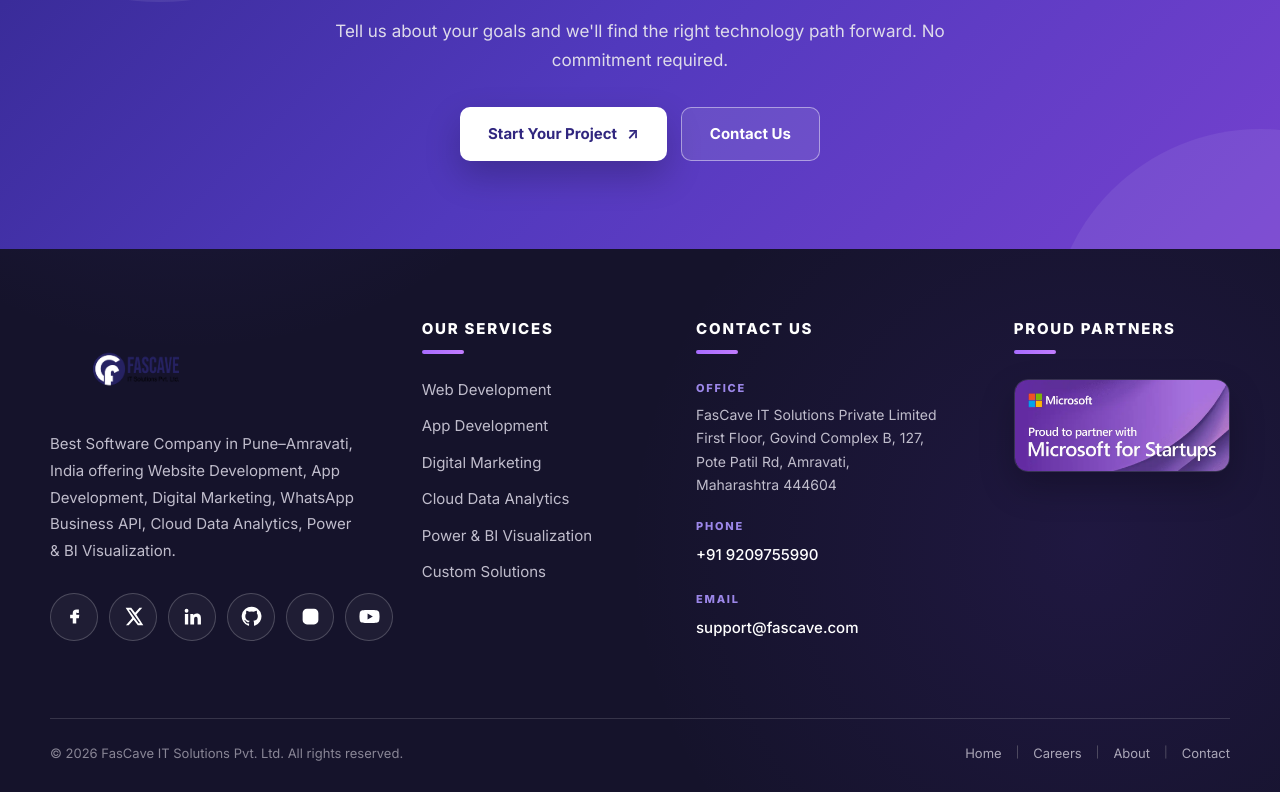
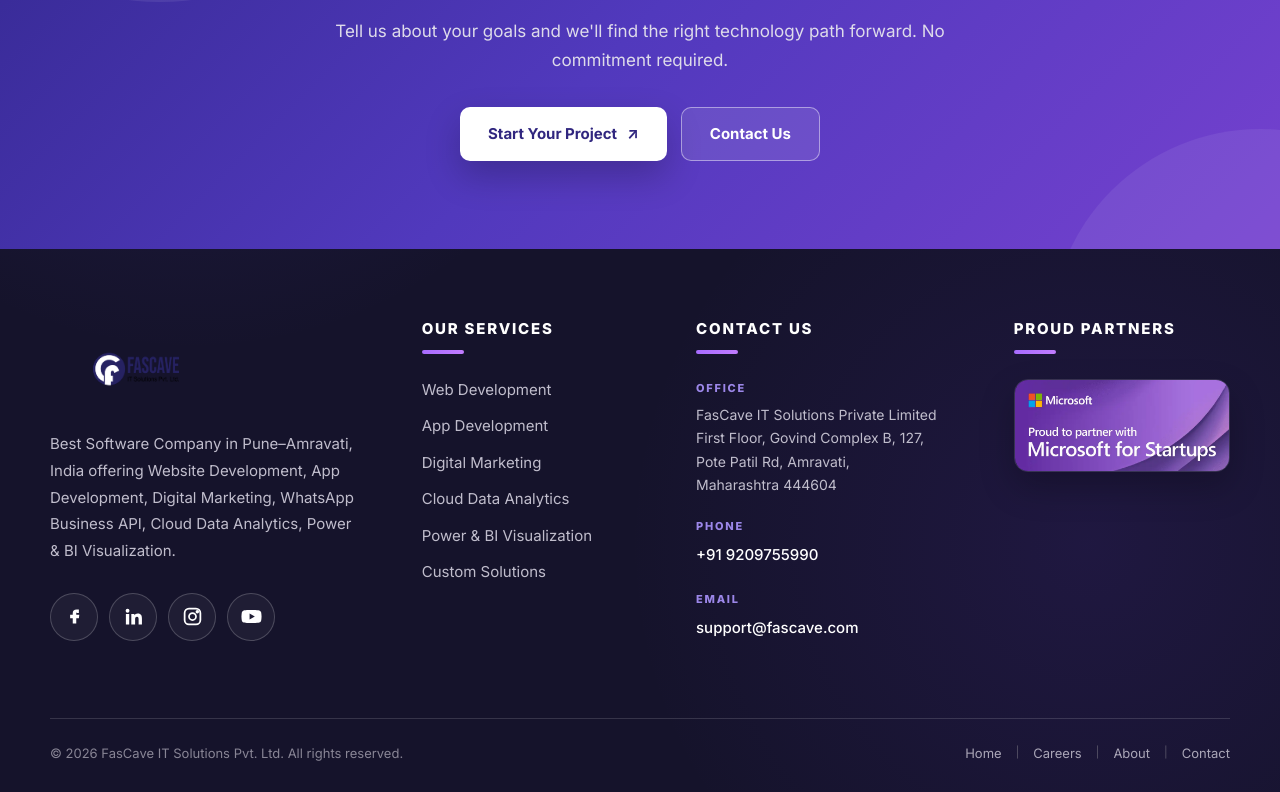
Before and after one commit to PiyushGhonge2006/fascave-website, a React (Vite) app in the folder frontend/: page /features/ai-automation in a window 1280 px wide. Shown: the part 3758-4550 px from the top of the page. Built offline with nearby package versions, Linux system fonts and the light colour scheme.

Commit message:
Update footer social media icons

```diff
--- a/frontend/src/component/Footer/Footer.css
+++ b/frontend/src/component/Footer/Footer.css
@@ -26,7 +26,6 @@
 .footer-cta {
     position: relative;
     overflow: hidden;
-
     padding: 88px 24px;
 
     background:
@@ -38,140 +37,102 @@
 
 .footer-cta::before {
     content: "";
-
     position: absolute;
-
     width: 520px;
     height: 520px;
-
     top: -320px;
     left: -100px;
-
     border-radius: 50%;
-
     background: rgba(255, 255, 255, 0.08);
 }
 
 .footer-cta::after {
     content: "";
-
     position: absolute;
-
     width: 420px;
     height: 420px;
-
     right: -190px;
     bottom: -300px;
-
     border-radius: 50%;
-
     background: rgba(255, 255, 255, 0.07);
 }
 
 .footer-cta-content {
     position: relative;
     z-index: 2;
-
     max-width: 850px;
     margin: 0 auto;
-
     text-align: center;
 }
 
 .footer-cta-label {
     display: block;
-
     margin-bottom: 16px;
-
     color: #ded9ff;
-
     font-size: 13px;
     font-weight: 800;
-
     letter-spacing: 0.22em;
 }
 
 .footer-cta-content h2 {
     margin: 0;
-
     color: #ffffff;
-
     font-size: clamp(42px, 5vw, 68px);
     line-height: 1.05;
-
     font-weight: 800;
     letter-spacing: -0.045em;
 }
 
 .footer-cta-content p {
     max-width: 650px;
-
     margin: 22px auto 32px;
-
     color: #dedbea;
-
     font-size: 17px;
     line-height: 1.7;
 }
 
 .footer-cta-buttons {
     display: flex;
-
     align-items: center;
     justify-content: center;
-
     gap: 14px;
-
     flex-wrap: wrap;
 }
 
 .footer-cta-primary,
 .footer-cta-secondary {
     min-height: 54px;
-
     padding: 0 28px;
-
     display: inline-flex;
-
     align-items: center;
     justify-content: center;
-
     gap: 10px;
-
     border-radius: 10px;
-
     font-size: 15px;
     font-weight: 700;
-
     text-decoration: none;
-
     transition: all 0.25s ease;
 }
 
 .footer-cta-primary {
     background: #ffffff;
     color: #30267f;
-
     box-shadow: 0 15px 35px rgba(0, 0, 0, 0.22);
 }
 
 .footer-cta-primary:hover {
     transform: translateY(-4px);
-
     box-shadow: 0 20px 40px rgba(0, 0, 0, 0.28);
 }
 
 .footer-cta-secondary {
     border: 1px solid rgba(255, 255, 255, 0.45);
-
     background: rgba(255, 255, 255, 0.1);
-
     color: #ffffff;
 }
 
 .footer-cta-secondary:hover {
     transform: translateY(-4px);
-
     background: rgba(255, 255, 255, 0.18);
 }
 
@@ -182,20 +143,14 @@
 
 .footer-main {
     max-width: 1400px;
-
     margin: 0 auto;
-
     padding: 70px 50px 28px;
 }
 
 .footer-grid {
     display: grid;
-
-    grid-template-columns:
-        1.45fr 1fr 1.2fr 1fr;
-
+    grid-template-columns: 1.45fr 1fr 1.2fr 1fr;
     gap: 58px;
-
     padding-bottom: 55px;
 }
 
@@ -206,7 +161,6 @@
 
 .footer-company {
     min-width: 0;
-
     max-width: 430px;
 }
 
@@ -217,35 +171,26 @@
 
 .footer-logo-link {
     display: flex;
-
     align-items: center;
-
     width: 270px;
     height: 100px;
-
     margin-bottom: 12px;
-
     text-decoration: none;
-
     overflow: visible;
 }
 
 .footer-logo {
     display: block;
-
     width: 270px;
     height: 100px;
-
     object-fit: contain;
-
     object-position: left center;
 
     /*
-    Slightly bigger than previous version.
-    No filter so original FasCave colours remain.
-  */
+       Slightly bigger than previous version.
+       No filter so original FasCave colours remain.
+    */
     transform: scale(1.22);
-
     transform-origin: left center;
 }
 
@@ -256,13 +201,9 @@
 
 .footer-description {
     max-width: 410px;
-
     margin: 0;
-
     color: #c0bdcc;
-
     font-size: 15px;
-
     line-height: 1.78;
 }
 
@@ -273,37 +214,27 @@
 
 .footer-socials {
     display: flex;
-
     align-items: center;
-
     flex-wrap: nowrap;
-
     gap: 11px;
-
     margin-top: 28px;
-
     white-space: nowrap;
 }
 
 .social {
     flex: 0 0 48px;
-
     width: 48px;
     height: 48px;
 
     display: flex;
-
     align-items: center;
     justify-content: center;
 
     border-radius: 50%;
-
     border: 1px solid rgba(255, 255, 255, 0.20);
-
     background: rgba(255, 255, 255, 0.045);
 
     color: #ffffff;
-
     text-decoration: none;
 
     transition:
@@ -316,49 +247,49 @@
 .social svg {
     width: 21px;
     height: 21px;
-
     display: block;
-
     fill: currentColor;
 }
 
 .social:hover {
     transform: translateY(-4px) scale(1.06);
-
-    box-shadow:
-        0 10px 25px rgba(0, 0, 0, 0.30);
+    box-shadow: 0 10px 25px rgba(0, 0, 0, 0.30);
 }
 
+/* Facebook */
 .social.facebook:hover {
     background: #1877f2;
     border-color: #1877f2;
 }
 
-.social.x:hover {
-    background: #000000;
-    border-color: #ffffff;
-}
-
+/* LinkedIn */
 .social.linkedin:hover {
     background: #0a66c2;
     border-color: #0a66c2;
 }
 
-.social.github:hover {
-    background: #24292f;
-    border-color: #ffffff;
+/* Instagram outline icon */
+.social.instagram svg {
+    fill: none;
+    stroke: currentColor;
+    stroke-width: 2;
+    stroke-linecap: round;
+    stroke-linejoin: round;
 }
 
+/* Instagram original-style gradient hover */
 .social.instagram:hover {
-    background:
-        linear-gradient(135deg,
-            #833ab4,
-            #fd1d1d,
-            #fcb045);
+    background: radial-gradient(circle at 30% 107%,
+            #fdf497 0%,
+            #fdf497 5%,
+            #fd5949 45%,
+            #d6249f 60%,
+            #285aeb 90%);
 
     border-color: transparent;
 }
 
+/* YouTube */
 .social.youtube:hover {
     background: #ff0000;
     border-color: #ff0000;
@@ -375,22 +306,17 @@
 
 .footer-column h3 {
     margin: 0;
-
     color: #ffffff;
-
     font-size: 15px;
     font-weight: 800;
-
     letter-spacing: 0.12em;
 }
 
 .footer-heading-line {
     width: 42px;
     height: 4px;
-
     margin-top: 11px;
     margin-bottom: 25px;
-
     border-radius: 10px;
 
     background:
@@ -406,19 +332,14 @@
 
 .footer-column nav {
     display: flex;
-
     flex-direction: column;
-
     gap: 14px;
 }
 
 .footer-column nav a {
     color: #c0bdcc;
-
     font-size: 15px;
-
     line-height: 1.5;
-
     text-decoration: none;
 
     transition:
@@ -428,7 +349,6 @@
 
 .footer-column nav a:hover {
     color: #ffffff;
-
     transform: translateX(5px);
 }
 
@@ -443,35 +363,25 @@
 
 .contact-block span {
     display: block;
-
     margin-bottom: 6px;
-
     color: #9c87e9;
-
     font-size: 11px;
     font-weight: 800;
-
     letter-spacing: 0.16em;
 }
 
 .contact-block p {
     margin: 0;
-
     color: #c0bdcc;
-
     font-size: 14px;
-
     line-height: 1.65;
 }
 
 .contact-block a {
     color: #ffffff;
-
     font-size: 15px;
     font-weight: 500;
-
     text-decoration: none;
-
     transition: color 0.25s ease;
 }
 
@@ -486,25 +396,17 @@
 
 .partner-image-wrapper {
     width: 100%;
-
     max-width: 300px;
-
     overflow: hidden;
-
     border-radius: 14px;
-
     border: 1px solid rgba(255, 255, 255, 0.12);
-
-    box-shadow:
-        0 15px 35px rgba(0, 0, 0, 0.24);
+    box-shadow: 0 15px 35px rgba(0, 0, 0, 0.24);
 }
 
 .partner-image {
     display: block;
-
     width: 100%;
     height: auto;
-
     object-fit: cover;
 }
 
@@ -515,40 +417,29 @@
 
 .footer-bottom {
     display: flex;
-
     align-items: center;
     justify-content: space-between;
-
     gap: 25px;
-
     padding-top: 23px;
-
     border-top: 1px solid rgba(255, 255, 255, 0.14);
 }
 
 .footer-bottom p {
     margin: 0;
-
     color: #888595;
-
     font-size: 13px;
 }
 
 .footer-bottom-links {
     display: flex;
-
     align-items: center;
-
     gap: 14px;
 }
 
 .footer-bottom-links a {
     color: #aaa6b7;
-
     font-size: 13px;
-
     text-decoration: none;
-
     transition: color 0.25s ease;
 }
 
@@ -558,7 +449,6 @@
 
 .footer-bottom-links span {
     color: #575367;
-
     font-size: 11px;
 }
 
@@ -575,7 +465,6 @@
 
     .footer-grid {
         grid-template-columns: 1.3fr 1fr;
-
         gap: 50px 45px;
     }
 
@@ -587,7 +476,6 @@
     .footer-logo {
         width: 250px;
         height: 92px;
-
         transform: scale(1.18);
     }
 }
@@ -627,9 +515,7 @@
 
     .footer-grid {
         grid-template-columns: 1fr;
-
         gap: 42px;
-
         padding-bottom: 45px;
     }
 
@@ -645,7 +531,6 @@
     .footer-logo {
         width: 250px;
         height: 92px;
-
         transform: scale(1.15);
     }
 
@@ -655,14 +540,12 @@
 
     .social {
         flex-basis: 46px;
-
         width: 46px;
         height: 46px;
     }
 
     .footer-bottom {
         flex-direction: column;
-
         align-items: flex-start;
     }
 
@@ -699,7 +582,6 @@
     .footer-logo {
         width: 235px;
         height: 88px;
-
         transform: scale(1.1);
     }
 
@@ -709,7 +591,6 @@
 
     .social {
         flex-basis: 43px;
-
         width: 43px;
         height: 43px;
     }
--- a/frontend/src/component/Footer/Footer.jsx
+++ b/frontend/src/component/Footer/Footer.jsx
@@ -16,14 +16,6 @@ function FacebookIcon() {
     );
 }
 
-function XIcon() {
-    return (
-        <svg viewBox="0 0 24 24" aria-hidden="true">
-            <path d="M18.9 2H22l-6.77 7.74L23.2 22h-6.24l-4.89-6.39L6.49 22H3.37l7.24-8.28L3 2h6.4l4.42 5.84L18.9 2Zm-1.1 17.7h1.73L8.46 4.18H6.6L17.8 19.7Z" />
-        </svg>
-    );
-}
-
 function LinkedinIcon() {
     return (
         <svg viewBox="0 0 24 24" aria-hidden="true">
@@ -32,13 +24,6 @@ function LinkedinIcon() {
     );
 }
 
-function GithubIcon() {
-    return (
-        <svg viewBox="0 0 24 24" aria-hidden="true">
-            <path d="M12 .8a11.2 11.2 0 0 0-3.54 21.82c.56.1.76-.24.76-.54v-2.1c-3.1.68-3.75-1.32-3.75-1.32-.51-1.3-1.24-1.65-1.24-1.65-1.02-.7.08-.69.08-.69 1.13.08 1.73 1.16 1.73 1.16 1 1.72 2.62 1.22 3.26.93.1-.73.39-1.22.71-1.5-2.48-.28-5.1-1.24-5.1-5.52 0-1.22.44-2.22 1.16-3-.12-.28-.5-1.42.11-2.96 0 0 .95-.3 3.08 1.15a10.68 10.68 0 0 1 5.6 0c2.13-1.45 3.08-1.15 3.08-1.15.61 1.54.23 2.68.11 2.96.72.78 1.16 1.78 1.16 3 0 4.29-2.62 5.23-5.11 5.51.4.35.75 1.04.75 2.1v3.12c0 .3.2.65.76.54A11.2 11.2 0 0 0 12 .8Z" />
-        </svg>
-    );
-}
 
 function InstagramIcon() {
     return (
@@ -141,7 +126,7 @@ function Footer() {
                         <div className="footer-socials">
 
                             <a
-                                href="https://www.facebook.com/"
+                                href="https://www.facebook.com/fascave.it/"
                                 target="_blank"
                                 rel="noopener noreferrer"
                                 className="social facebook"
@@ -150,18 +135,9 @@ function Footer() {
                                 <FacebookIcon />
                             </a>
 
-                            <a
-                                href="https://x.com/"
-                                target="_blank"
-                                rel="noopener noreferrer"
-                                className="social x"
-                                aria-label="X"
-                            >
-                                <XIcon />
-                            </a>
 
                             <a
-                                href="https://www.linkedin.com/"
+                                href="https://www.linkedin.com/company/fascave/"
                                 target="_blank"
                                 rel="noopener noreferrer"
                                 className="social linkedin"
@@ -170,18 +146,9 @@ function Footer() {
                                 <LinkedinIcon />
                             </a>
 
-                            <a
-                                href="https://github.com/"
-                                target="_blank"
-                                rel="noopener noreferrer"
-                                className="social github"
-                                aria-label="GitHub"
-                            >
-                                <GithubIcon />
-                            </a>
 
                             <a
-                                href="https://www.instagram.com/"
+                                href="https://www.instagram.com/fascave.it/"
                                 target="_blank"
                                 rel="noopener noreferrer"
                                 className="social instagram"
@@ -191,7 +158,7 @@ function Footer() {
                             </a>
 
                             <a
-                                href="https://www.youtube.com/"
+                                href="https://www.youtube.com/@fascave.it.solutions"
                                 target="_blank"
                                 rel="noopener noreferrer"
                                 className="social youtube"
```
